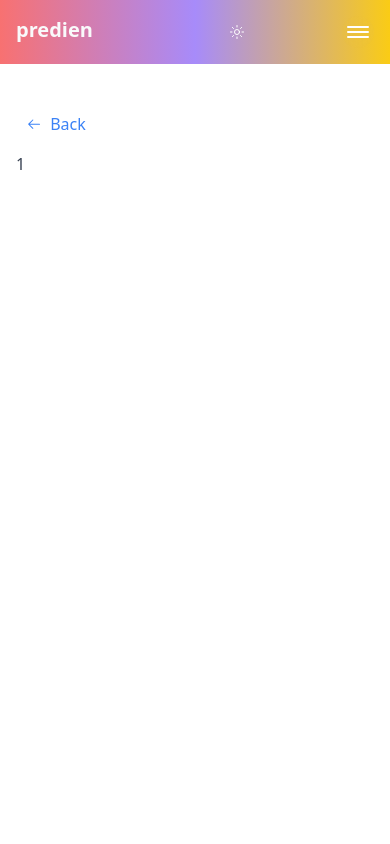
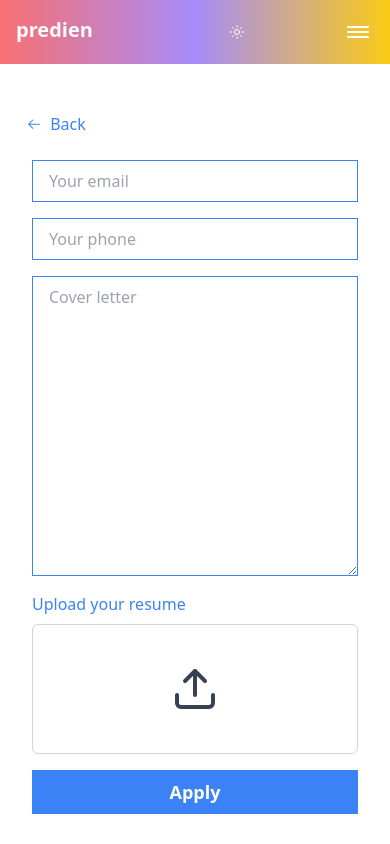
Before and after one commit to Mariful-Islam/predien, a Next.js app: page /career/apply/1 in a window 390 px wide. Shown: the top 844 px of the page. Built offline with nearby package versions, Linux system fonts and the light colour scheme.

Commit message:
implement candicate application system

```diff
--- a/package.json
+++ b/package.json
@@ -18,6 +18,7 @@
     "moment": "^2.30.1",
     "mongodb": "^6.12.0",
     "mongoose": "^8.9.5",
+    "multer": "^1.4.5-lts.1",
     "next": "15.1.3",
     "nodemailer": "^6.9.16",
     "react": "^19.0.0",
--- /dev/null
+++ b/src/pages/api/apply.js
@@ -0,0 +1,58 @@
+import nodemailer from 'nodemailer';
+import multer from 'multer';
+
+// Set up multer for file upload handling
+const upload = multer({ dest: 'uploads/' }); // The uploaded files will be stored in the "uploads" folder
+
+export const config = {
+  api: {
+    bodyParser: false, // Disable the default bodyParser to handle file uploads manually
+  },
+};
+
+export default async function handler(req, res) {
+  if (req.method === 'POST') {
+    // Use multer to parse the form-data, including the file
+    upload.single('resume')(req, res, async (err) => {
+      if (err) {
+        return res.status(400).json({ error: 'File upload failed', details: err });
+      }
+
+      const { to, subject, text, html } = req.body;
+      const resume = req.file; // This is the file that was uploaded
+
+      // Create a transporter using your email service's settings
+      const transporter = nodemailer.createTransport({
+        service: 'gmail', // You can use other services like 'smtp', 'sendgrid', etc.
+        auth: {
+          user: process.env.EMAIL_USER,  // Set your email here
+          pass: process.env.EMAIL_PASS,  // Set your email password or app password
+        },
+      });
+
+      // Define the email options
+      const mailOptions = {
+        from: process.env.EMAIL_USER,  // Sender address
+        to: process.env.EMAIL_TO,      // Receiver address (or use the dynamic "to" from request)
+        subject,                      // Subject line
+        text,                         // Plain text body
+        html,                         // HTML body
+        attachments: [
+          {
+            filename: resume.originalname,  // Use the original file name
+            path: resume.path,              // Path to the file (saved by multer)
+          },
+        ],
+      };
+
+      try {
+        const info = await transporter.sendMail(mailOptions);
+        res.status(200).json({ message: 'Email sent successfully', info });
+      } catch (error) {
+        res.status(500).json({ error: 'Failed to send email', details: error });
+      }
+    });
+  } else {
+    res.status(405).json({ error: 'Method Not Allowed' });
+  }
+}
--- a/src/pages/career/[slug].tsx
+++ b/src/pages/career/[slug].tsx
@@ -12,19 +12,20 @@ const API_URL =
     : "http://localhost:3000";
 
 function CareerView({ data }: { data: any }) {
+  const router = useRouter()
   return (
     <div className="bg-white dark:bg-black">
       <div className="bg-gradient-to-l from-yellow-400 via-violet-400 to-red-400">
         <Header />
       </div>
       <div className="max-w-[1200px] mx-auto px-4 sm:px-20 py-12 text-gray-700 dark:text-white">
-        <Link
-          href={`/career`}
+        <button
+          onClick={()=>router.back()}
           className=" group flex gap-2 items-center justify-center  mb-4 text-blue-500 focus:ring-1 w-[80px]"
         >
           <GoArrowLeft className="text-blue-500 group-hover:-translate-x-2 duration-200" />{" "}
           Back
-        </Link>
+        </button>
         <div className="flex flex-col md:flex-row gap-8">
           <div className="w-full md:w-3/4">
             <div className="text-5xl font-bold text-green-500 ">
--- a/src/pages/career/apply/[slug].tsx
+++ b/src/pages/career/apply/[slug].tsx
@@ -1,11 +1,70 @@
 import Header from "@/components/Header";
+import { BASE_URL } from "@/pages/services/custom-software-development";
+import axios from "axios";
 import Link from "next/link";
-import React from "react";
+import React, { useState } from "react";
 import { GoArrowLeft } from "react-icons/go";
+import { toast } from "react-toastify";
+import { LuUpload } from "react-icons/lu";
+import { AiOutlineDelete } from "react-icons/ai";
+import { useRouter } from "next/router";
+import Footer from "@/components/Footer";
+
 
 function Apply({slug}:{slug: string}) {
+  const router = useRouter()
+  const [formData, setFormData] = useState<any>(null);
+  const [confirmation, setConfirmation] = useState<boolean>(false)
 
+  const handleChange = (e: any) => {
+    const { name, value } = e.target;
+    setFormData((prev: any) => ({
+      ...prev,
+      [name]: value,
+    }));
+  };
   console.log(slug)
+
+  const handleApply = (e: React.FormEvent) => {
+    e.preventDefault();
+    const subject = `Application for ${slug}`;
+    const text =
+      "Email: " +
+      formData?.candidate_email +
+      "\n" +
+      "Phone Number: " +
+      formData?.candidate_phone +
+      "\n" +
+      "Subject: " +
+      subject +
+      "\n\n\n" +
+      formData?.text
+
+
+    const newFormData = {
+      subject: subject,
+      text: text,
+      resume: formData?.resume
+    };
+
+    if (!/^[^\s@]+@[^\s@]+\.[^\s@]+$/.test(formData?.candidate_email)) {
+      toast.error('Email is not valid.')
+    } else {
+      axios.post(`${BASE_URL}/api/apply/`, newFormData, {headers: {
+        'Content-Type': 'multipart/form-data',
+      }})
+        .then((response: any) => {
+          setConfirmation(true)
+          setFormData(null)
+        })
+        .catch(() => toast.error("Error apply to the Predien team!"));
+    }
+
+  };
+
+  const handleRemoveResume = () => {
+    setFormData((prev:any)=>({...prev, resume: null}))
+  }
 
   return (
     <div className="bg-white dark:bg-black">
@@ -13,18 +72,91 @@ function Apply({slug}:{slug: string}) {
         <Header />
       </div>
       <div className="max-w-[1200px] mx-auto px-4 sm:px-20 py-12 text-gray-700 dark:text-white">
-        <Link
-          href={`/career`}
+        <button
+          onClick={()=>router.back()}
           className=" group flex gap-2 items-center justify-center  mb-4 text-blue-500 focus:ring-1 w-[80px]"
         >
           <GoArrowLeft className="text-blue-500 group-hover:-translate-x-2 duration-200" />{" "}
           Back
-        </Link>
+        </button>
 
         <div>
-          {slug}
+          {confirmation ?
+          <div className="text-xl text-gray-800 font-bold mt-10 flex gap-3 w-full justify-center items-center">
+            Thank for applying for this position <div className="text-blue-500">{slug.split('-').join(' ')}</div>
+          </div>
+          :
+          <form onSubmit={handleApply} className="flex flex-col gap-4 mt-6 w-full px-4 sm:px-12">
+            <input
+              type="email"
+              name="candidate_email"
+              placeholder="Your email"
+              value={formData?.candidate_email}
+              onChange={handleChange}
+              className="bg-white dark:bg-gray-800 px-4 py-2 rounded-none border border-blue-500 outline-none focus:ring-2 "
+              required
+
+            />
+
+            <input
+              type="text"
+              name="candidate_phone"
+              placeholder="Your phone"
+              value={formData?.candidate_phone}
+              onChange={handleChange}
+              className="bg-white dark:bg-gray-800 px-4 py-2 rounded-none border border-blue-500 outline-none focus:ring-2 "
+              required
+            />
+
+            <textarea
+              name="text"
+              placeholder="Cover letter"
+              value={formData?.text}
+              onChange={handleChange}
+              className="bg-white dark:bg-gray-800 px-4 py-2 min-h-[300px] rounded-none border border-blue-500 outline-none focus:ring-2 "
+              required
+            />
+
+            <div>
+              <div className="text-blue-500">Upload your resume </div>
+              {formData?.resume ?
+                <div>
+                  <button
+                    onClick={handleRemoveResume}
+                    className="w-full flex justify-end my-2"
+                  >
+                    <AiOutlineDelete className="w-6 h-6 text-red-500" />
+                  </button>
+                  <div>{formData?.resume?.name}</div>
+                </div>
+                :
+                <label htmlFor="resume" className="border border-gray-300 rounded-md p-10 mt-2 flex justify-center hover:border-blue-500 group duration-200">
+                  <LuUpload className=" group-hover:text-blue-500 duration-200 h-12 w-12"/>
+                </label>
+              }
+              <input
+                id="resume"
+                type="file"
+                className="hidden"
+                onChange={(e)=>{
+                  setFormData((prev:any)=>({...prev, resume: e.target.files[0] }))
+
+                }}
+              />
+            </div>
+
+
+            <button
+              type="submit"
+              className="bg-blue-500 text-white  hover:bg-blue-700 duration-200 py-2 font-bold text-lg"
+            >
+              Apply
+            </button>
+          </form>
+          }
         </div>
       </div>
+      <Footer/>
     </div>
   );
 }
--- a/src/pages/projects/[slug].tsx
+++ b/src/pages/projects/[slug].tsx
@@ -2,6 +2,7 @@ import Footer from "@/components/Footer";
 import Header from "@/components/Header";
 import moment from "moment";
 import Link from "next/link";
+import { useRouter } from "next/router";
 import React from "react";
 import { GoArrowLeft } from "react-icons/go";
 import { SlCalender } from "react-icons/sl";
@@ -12,6 +13,7 @@ const API_URL =
     : "http://localhost:3000";
 
 function Project({ data }: { data: any }) {
+  const router = useRouter()
   return (
     <>
       <div className="bg-white dark:bg-black scroll-mt-12">
@@ -19,13 +21,13 @@ function Project({ data }: { data: any }) {
           <Header />
         </div>
         <div className="max-w-[1200px] mx-auto px-4 sm:px-20 py-12 dark:text-white text-black">
-          <Link
-            href={`/services/custom-software-development`}
+          <button
+            onClick={()=>router.back()}
             className=" group flex gap-2 items-center justify-center  mb-4 text-blue-500 focus:ring-1 w-[80px]"
           >
             <GoArrowLeft className="text-blue-500 group-hover:-translate-x-2 duration-200" />{" "}
             Back
-          </Link>
+          </button>
           <div className="flex flex-col-reverse md:flex-row gap-12">
             <div className="w-full md:w-3/4">
               <h1 className="text-5xl font-bold ">{data?.title}</h1>
@@ -34,7 +36,7 @@ function Project({ data }: { data: any }) {
               <h1 className="text-3xl">{data.project_name}</h1>
               <div className="mt-4">{data?.brief}</div>
 
-              <div className="mt-4">{data?.description}</div>
+              <div className="mt-4" dangerouslySetInnerHTML={{__html: data?.description}}/>
             </div>
           </div>
         </div>
```
Also changed, not shown: src/styles/globals.css (line endings or trailing spaces), 6 other files (tests, documents, lock files or other folders).
